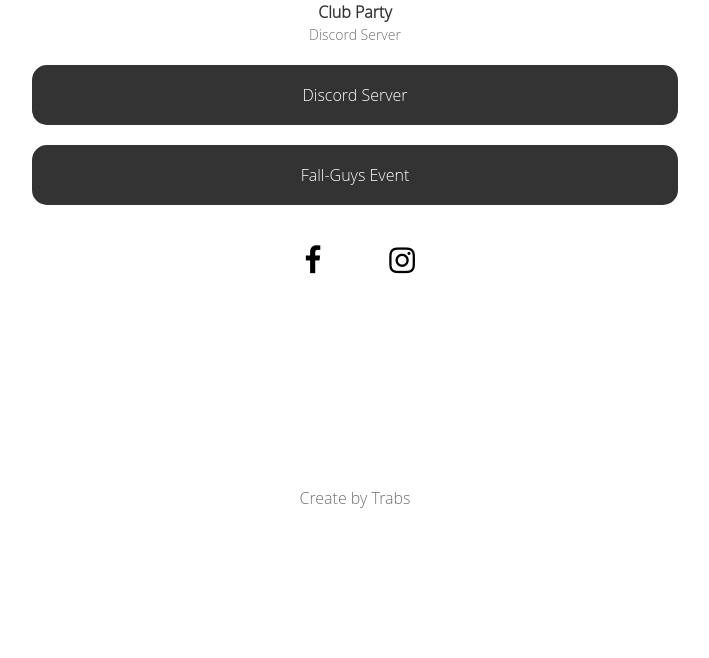
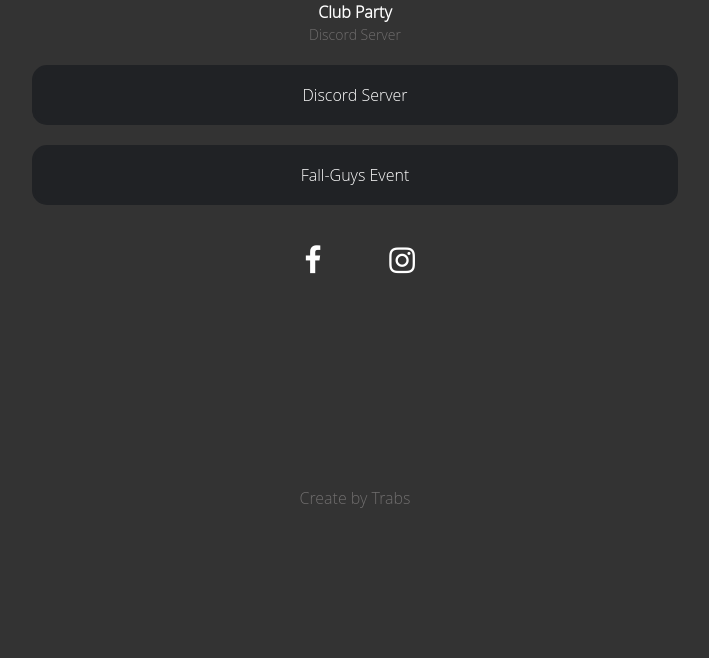
Before and after one commit to filipatrabucho/linktree-club-party-server, a plain HTML site: page index.html in a window 1280 px wide. Shown: the part 142-800 px from the top of the page, without its empty margins (285-994 px from the left). Drawn offline with Linux system fonts and the light colour scheme; a web font is replaced by a local one.

Commit message:
fix colors

```diff
--- a/style.css
+++ b/style.css
@@ -2,6 +2,7 @@
   text-align: center;
   margin: 0;
   font-family: "Open Sans Light", sans-serif;
+  background-color: #333;
 }
 a {
   text-decoration: none;
@@ -14,7 +15,7 @@
   height: 96px;
 }
 h1 {
-  color: #333;
+  color: #fff;
   font-size: 16px;
   line-height: 1.5;
   font-weight: 700;
@@ -41,9 +42,9 @@
   margin: 0 auto;
   display: block;
   text-align: center;
-  border: #333 solid;
+  border: #202225 solid;
   max-width: 600px;
-  background-color: #333;
+  background-color: #202225;
   padding: 16px 20px;
   margin-bottom: 20px;
   text-decoration: none;
@@ -71,11 +72,11 @@
 }
 
 .fa-facebook {
-  color: black;
+  color: #fff;
 }
 
 .fa-instagram {
-  color: black;
+  color: #fff;
 }
 .about {
   position: relative;
```
